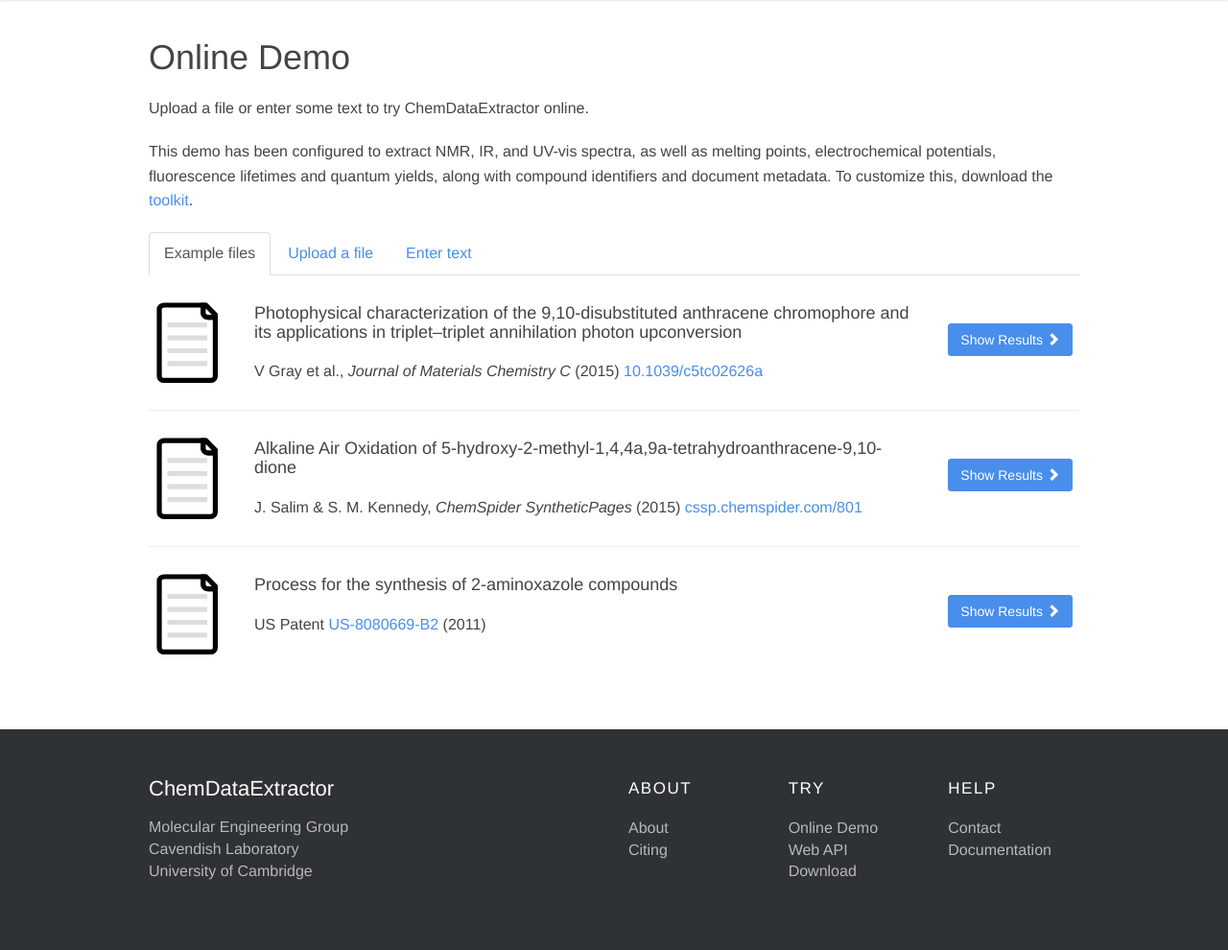
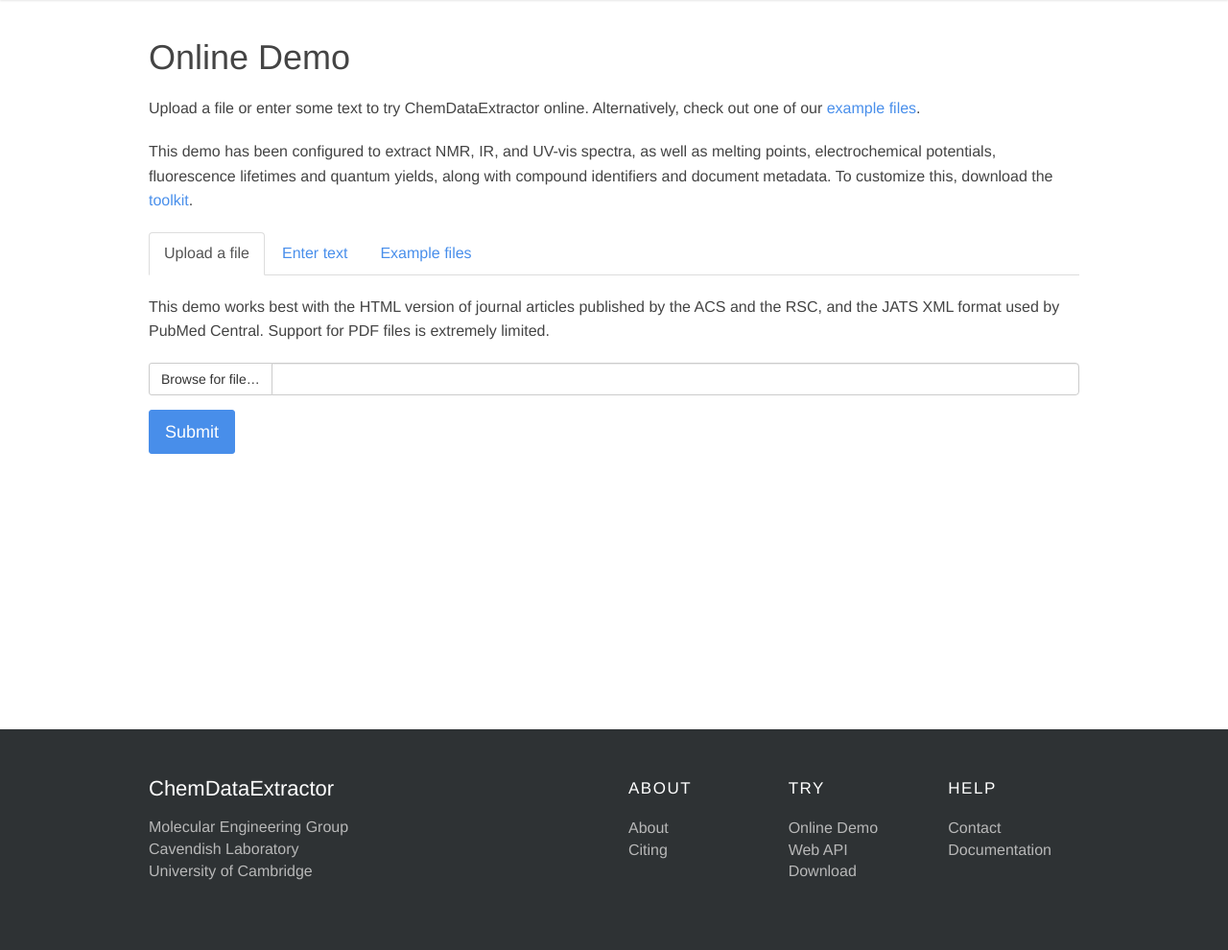
Before and after one commit to mcs07/cdeweb, a Flask app: page /demo in a window 1280 px wide. Shown: the part 77-1067 px from the top of the page at 96% size. Run offline with Flask 2, Linux system fonts and the light colour scheme; some libraries are stand-ins or nearby versions.

Commit message:
Move demo example files tab

```diff
--- a/cdeweb/static/js/demo.js
+++ b/cdeweb/static/js/demo.js
@@ -27,4 +27,8 @@ $(function() {
         }
     });
 
+    $('#example-link').on('click', function(e) {
+       $('.nav-tabs a[href="#tab-examples"]').click();
+    });
+
 });
--- a/cdeweb/templates/demo.html
+++ b/cdeweb/templates/demo.html
@@ -5,7 +5,7 @@
 {% block content %}
   <div class="container page-container">
     <h1>Online Demo</h1>
-    <p>Upload a file or enter some text to try ChemDataExtractor online.</p>
+    <p>Upload a file or enter some text to try ChemDataExtractor online. Alternatively, check out one of our <a href="#tab-examples" id="example-link">example files</a>.</p>
     <p>
       This demo has been configured to extract NMR, IR, and UV-vis spectra, as well as melting points, electrochemical
       potentials, fluorescence lifetimes and quantum yields, along with compound identifiers and document metadata.
@@ -13,14 +13,39 @@
     </p>
     <div>
       <ul class="nav nav-tabs" role="tablist">
-        <li role="presentation" class="active"><a href="#tab-examples" role="tab" data-toggle="tab">Example files</a></li>
-        <li role="presentation"><a href="#tab-file" role="tab" data-toggle="tab">Upload a file</a></li>
+        <li role="presentation" class="active"><a href="#tab-file" role="tab" data-toggle="tab">Upload a file</a></li>
         <li role="presentation"><a href="#tab-text" role="tab" data-toggle="tab">Enter text</a></li>
+        <li role="presentation"><a href="#tab-examples" role="tab" data-toggle="tab">Example files</a></li>
 {#        <li role="presentation"><a href="#tab-url" role="tab" data-toggle="tab">Enter URL</a></li>#}
       </ul>
       <div class="tab-content">
-        <div role="tabpanel" class="tab-pane active" id="tab-examples">
-
+        <div role="tabpanel" class="tab-pane active" id="tab-file">
+          <p>This demo works best with the HTML version of journal articles published by the ACS and the RSC, and the JATS XML format used by PubMed Central. Support for PDF files is extremely limited.</p>
+          <form class="form" method="POST" enctype="multipart/form-data">
+            <div class="form-group">
+              <div class="input-group">
+                <span class="input-group-btn">
+                  <span class="btn btn-default btn-file">Browse for file&hellip;<input type="file" name="input-file"></span>
+                </span>
+                <input type="text" class="form-control" readonly>
+              </div>
+            </div>
+            <div class="form-group">
+              <button id="submit-file" class="btn btn-lg btn-primary">Submit</button>
+            </div>
+          </form>
+        </div>
+        <div role="tabpanel" class="tab-pane" id="tab-text">
+          <form class="form" method="POST">
+            <div class="form-group">
+              <textarea id="input-text" name="input-text" class="form-control" placeholder="Type or paste text here..."></textarea>
+            </div>
+            <div class="form-group">
+              <button id="submit-text" class="btn btn-lg btn-primary">Submit</button>
+            </div>
+          </form>
+        </div>
+        <div role="tabpanel" class="tab-pane" id="tab-examples">
           <div class="row">
             <div class="col-xs-12 col-sm-10">
               <img class="doc-icon" src="{{ url_for('static', filename='img/document.svg') }}">
@@ -59,37 +84,6 @@
               <a class="btn btn-primary btn-result" href="/results/6b7f82cc-987f-494e-9fa2-16f22c1c8cd0">Show Results {{utils.icon('chevron-right')}}</a>
             </div>
           </div>
-
-
-        </div>
-        <div role="tabpanel" class="tab-pane" id="tab-file">
-          <p>This demo works best with the HTML version of journal articles published by the ACS and the RSC, and the JATS XML format used by PubMed Central. Support for PDF files is extremely limited.</p>
-          <form class="form" method="POST" enctype="multipart/form-data">
-            <div class="form-group">
-              <div class="input-group">
-                <span class="input-group-btn">
-                  <span class="btn btn-default btn-file">Browse for file&hellip;<input type="file" name="input-file"></span>
-                </span>
-                <input type="text" class="form-control" readonly>
-              </div>
-            </div>
-            <div class="form-group">
-              <button id="submit-file" class="btn btn-lg btn-primary">Submit</button>
-            </div>
-          </form>
-        </div>
-
-        <div role="tabpanel" class="tab-pane" id="tab-text">
-          <form class="form" method="POST">
-            <div class="form-group">
-              <textarea id="input-text" name="input-text" class="form-control" placeholder="Type or paste text here..."></textarea>
-            </div>
-            <div class="form-group">
-              <button id="submit-text" class="btn btn-lg btn-primary">Submit</button>
-            </div>
-          </form>
-
-
         </div>
         {#
         <div role="tabpanel" class="tab-pane" id="tab-url">
```
